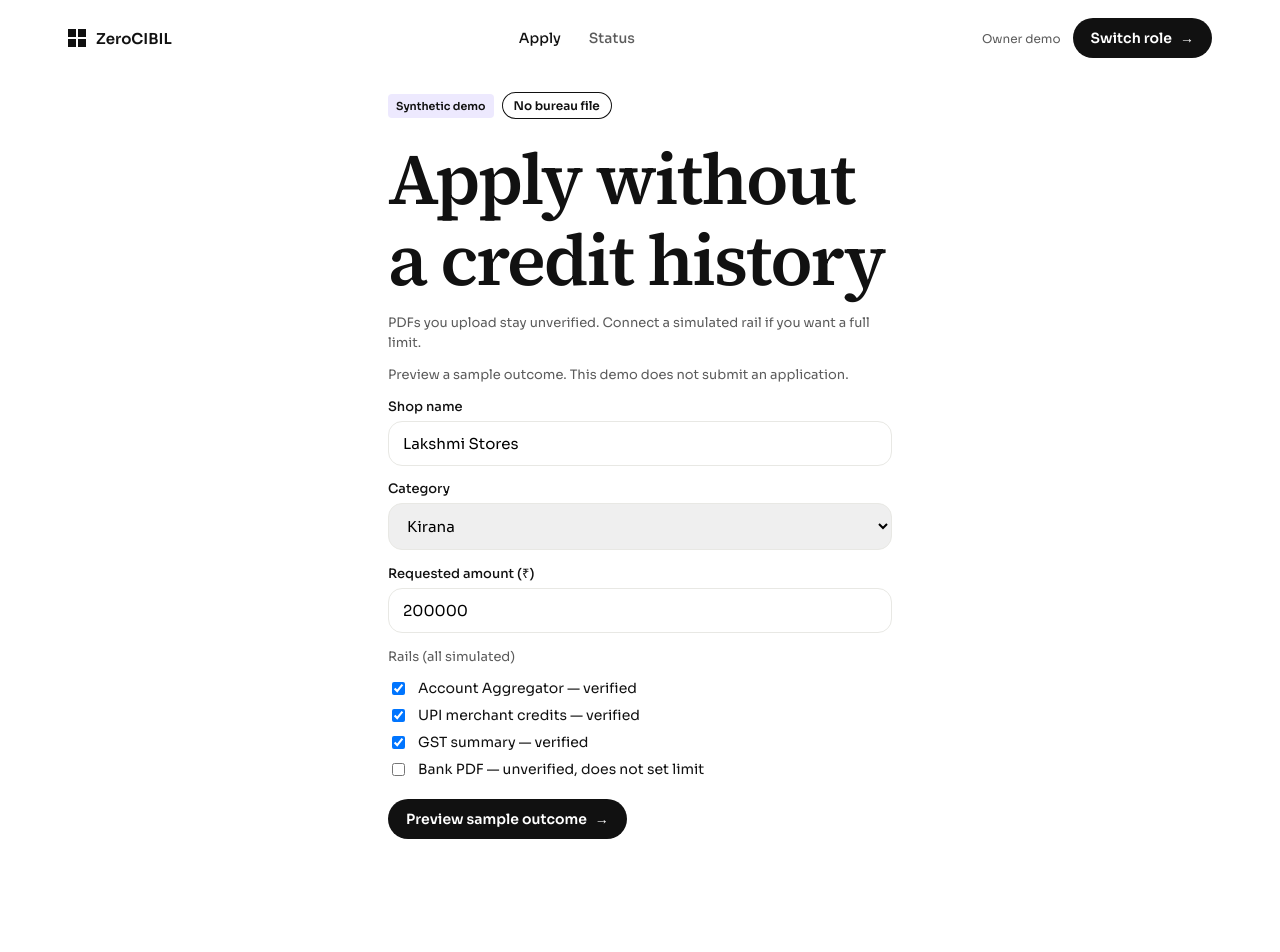
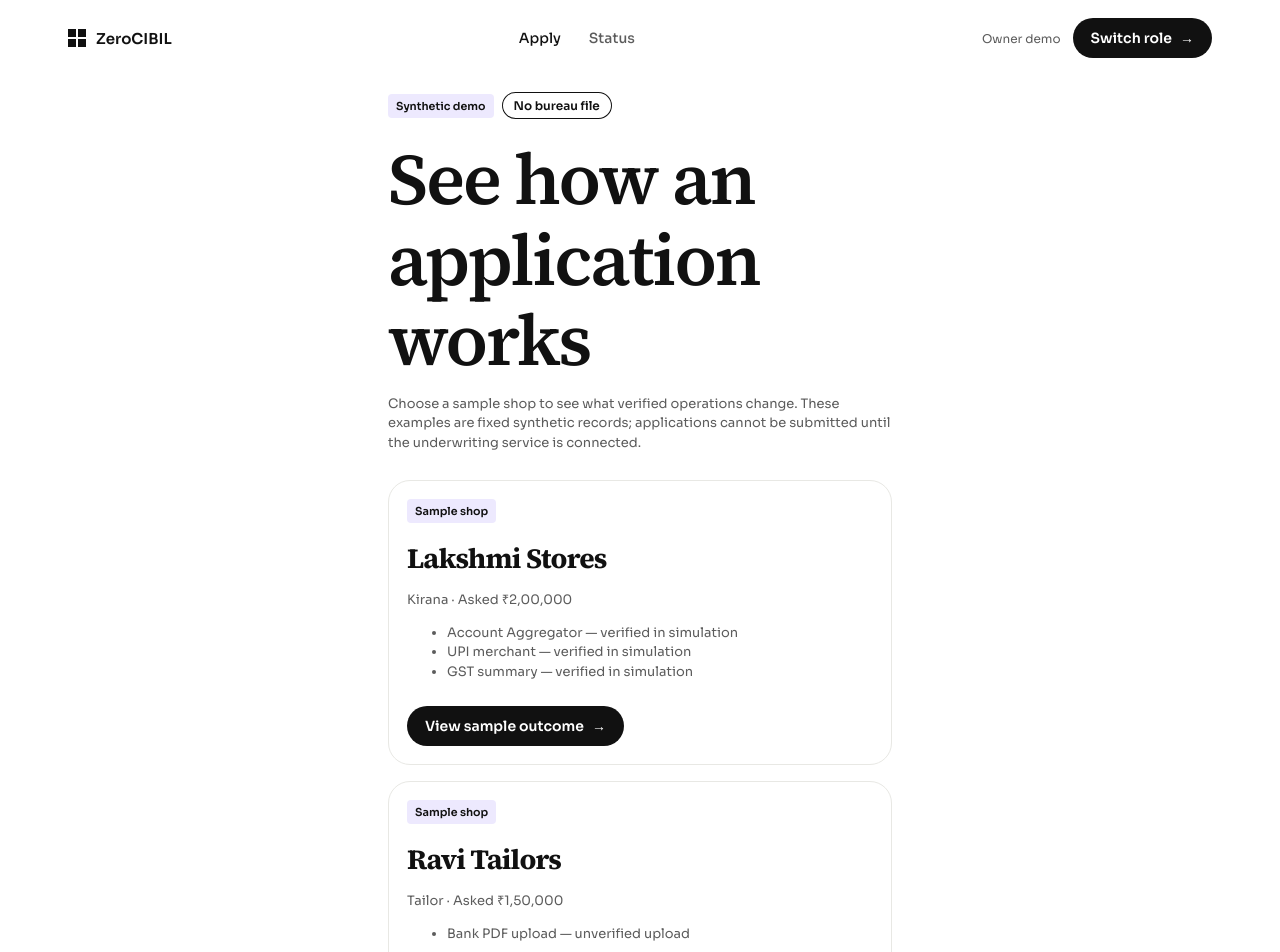
Before and after one commit to Ansukr07/ModiFY_tech_habba, a React (Vite) app in the folder apps/web/: page /apply in a window 1280 px wide. Shown: the top 952 px of the page. Before the commit the page ends 919 px from the top, so only its background shows below. Built offline with nearby package versions, Linux system fonts and the light colour scheme.

Commit message:
fix: make owner sample flow explicit

```diff
--- a/apps/web/src/app.css
+++ b/apps/web/src/app.css
@@ -458,3 +458,18 @@
     min-height: 360px;
   }
 }
+.example-list {
+  display: grid;
+  gap: 16px;
+  margin-top: 28px;
+}
+
+.example-list .panel h2 {
+  font-family: var(--display);
+  font-size: 28px;
+  margin: 16px 0 4px;
+}
+
+.example-list .panel .btn {
+  margin-top: 12px;
+}
--- a/apps/web/src/pages/OwnerApply.jsx
+++ b/apps/web/src/pages/OwnerApply.jsx
@@ -1,28 +1,10 @@
-import { useState } from "react";
-import { useNavigate } from "react-router-dom";
+import { Link } from "react-router-dom";
 import { Shell } from "../components/Shell.jsx";
+import { SHOPS, paiseToInr } from "../data/seed.js";
+
+const examples = ["clean-kirana", "pdf-only"];
 
 export function OwnerApply() {
-  const navigate = useNavigate();
-  const [rails, setRails] = useState({ aa: true, upi: true, gst: true, pdf: false });
-  const [shopName, setShopName] = useState("Lakshmi Stores");
-  const [amount, setAmount] = useState("200000");
-  const [notice, setNotice] = useState("");
-
-  function toggle(key) {
-    setRails((r) => ({ ...r, [key]: !r[key] }));
-  }
-
-  function submit(event) {
-    event.preventDefault();
-    if (!shopName.trim() || !Number.isSafeInteger(Number(amount)) || Number(amount) <= 0) {
-      setNotice("Enter a shop name and a positive whole-rupee amount.");
-      return;
-    }
-    const id = rails.aa || rails.upi || rails.gst ? "clean-kirana" : "pdf-only";
-    navigate(`/status/${id}`, { state: { demoApplication: true, shopName, amount } });
-  }
-
   return (
     <Shell role="owner">
       <div className="page form">
@@ -30,56 +12,33 @@ export function OwnerApply() {
           <span className="sticker synth">Synthetic demo</span>
           <span className="pill outline">No bureau file</span>
         </div>
-        <h1 className="page-title">Apply without a credit history</h1>
+        <h1 className="page-title">See how an application works</h1>
         <p className="muted">
-          PDFs you upload stay unverified. Connect a simulated rail if you want a full limit.
+          Choose a sample shop to see what verified operations change. These examples are fixed
+          synthetic records; applications cannot be submitted until the underwriting service is connected.
         </p>
-
-        <p className="muted">Preview a sample outcome. This demo does not submit an application.</p>
-        <form onSubmit={submit}>
-        <div className="field">
-          <label htmlFor="shop">Shop name</label>
-          <input id="shop" value={shopName} onChange={(e) => setShopName(e.target.value)} required />
+        <div className="example-list">
+          {examples.map((id) => {
+            const shop = SHOPS.find((item) => item.id === id);
+            return (
+              <section className="panel" key={id}>
+                <span className="sticker synth">Sample shop</span>
+                <h2>{shop.name}</h2>
+                <p className="muted">{shop.category} · Asked {paiseToInr(shop.requestedAmount)}</p>
+                <ul className="muted">
+                  {shop.rails.map((rail) => (
+                    <li key={rail.type}>
+                      {rail.label} — {rail.trustClass === "verified" ? "verified in simulation" : "unverified upload"}
+                    </li>
+                  ))}
+                </ul>
+                <Link className="btn btn-primary" to={`/status/${id}`}>
+                  View sample outcome <span aria-hidden="true">→</span>
+                </Link>
+              </section>
+            );
+          })}
         </div>
-        <div className="field">
-          <label htmlFor="cat">Category</label>
-          <select id="cat" defaultValue="Kirana">
-            <option>Kirana</option>
-            <option>Tailor</option>
-            <option>Repair</option>
-          </select>
-        </div>
-        <div className="field">
-          <label htmlFor="amt">Requested amount (₹)</label>
-          <input id="amt" value={amount} onChange={(e) => setAmount(e.target.value)} inputMode="numeric" type="number" min="1" step="1" required />
-        </div>
-
-        <p className="muted">Rails (all simulated)</p>
-        <div className="checks">
-          <label>
-            <input type="checkbox" checked={rails.aa} onChange={() => toggle("aa")} />
-            Account Aggregator — verified
-          </label>
-          <label>
-            <input type="checkbox" checked={rails.upi} onChange={() => toggle("upi")} />
-            UPI merchant credits — verified
-          </label>
-          <label>
-            <input type="checkbox" checked={rails.gst} onChange={() => toggle("gst")} />
-            GST summary — verified
-          </label>
-          <label>
-            <input type="checkbox" checked={rails.pdf} onChange={() => toggle("pdf")} />
-            Bank PDF — unverified, does not set limit
-          </label>
-        </div>
-
-        {notice && <p role="alert">{notice}</p>}
-        <button type="submit" className="btn btn-primary">
-          Preview sample outcome
-          <span aria-hidden="true"> →</span>
-        </button>
-        </form>
       </div>
     </Shell>
   );
```
Also changed, not shown: 1 other file (tests, documents, lock files or other folders).
